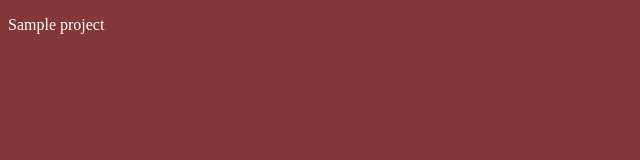
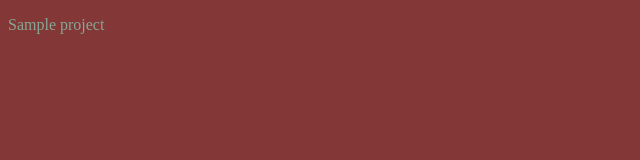
Before and after one commit to krishnavetthi/sample, a plain HTML site: page index.html in a window 1280 px wide. Shown: the whole page, without its empty margins (0-640 px from the left). Drawn offline with Linux system fonts and the light colour scheme.

Commit message:
css file changed

```diff
--- a/style.css
+++ b/style.css
@@ -1,4 +1,4 @@
 *{
     background-color:rgb(131, 55, 55);
-    color:white;
+    color:rgb(134, 167, 148);
 }
```
